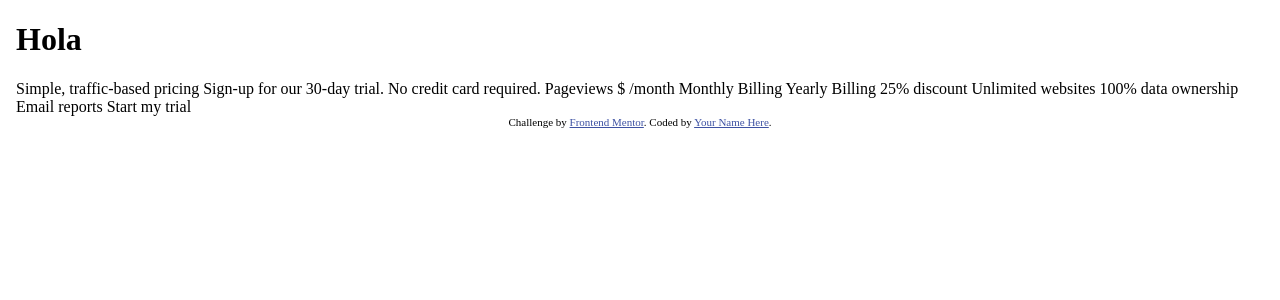
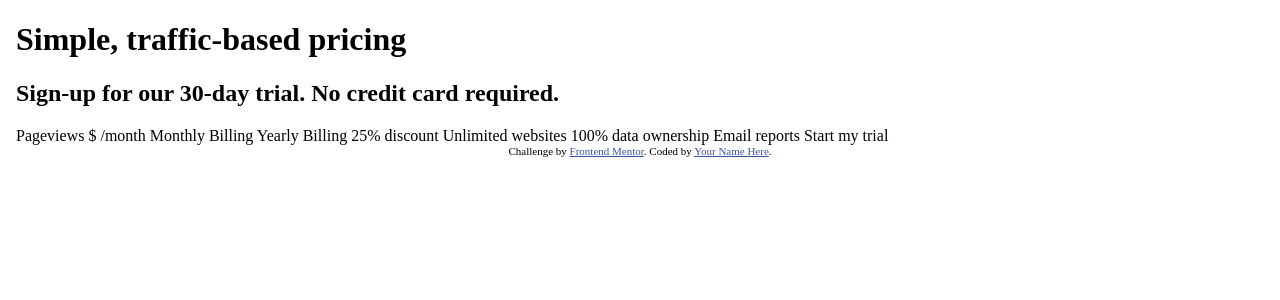
Before and after one commit to ErriGarcia/interactive-pricing, an Angular app: page / in a window 1280 px wide. Shown: the top 300 px of the page. Built offline with nearby package versions, Linux system fonts and the light colour scheme.

Commit message:
feat: add title and subtitle

```diff
--- a/src/app/app.component.html
+++ b/src/app/app.component.html
@@ -16,8 +16,7 @@
 </head>
 <body>
   <h1>{{ title }}</h1>
-  Simple, traffic-based pricing
-  Sign-up for our 30-day trial. No credit card required.
+  <h2>{{ subtitle }}</h2>
 
   Pageviews
   $ /month
--- a/src/app/app.component.ts
+++ b/src/app/app.component.ts
@@ -6,5 +6,7 @@ import { Component } from '@angular/core';
   styleUrls: ['./app.component.scss']
 })
 export class AppComponent {
-  title = 'Hola';
+  title: string = 'Simple, traffic-based pricing';
+  subtitle: string = 'Sign-up for our 30-day trial. No credit card required.';
+
 }
```
